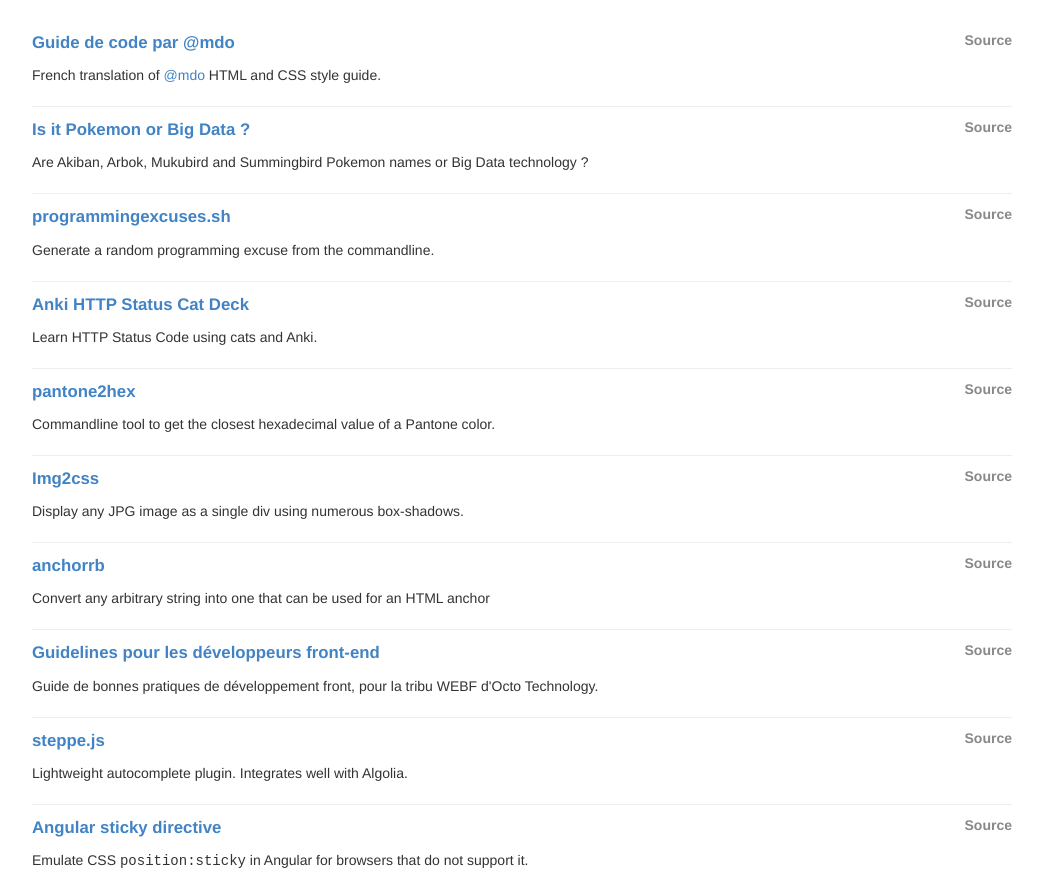
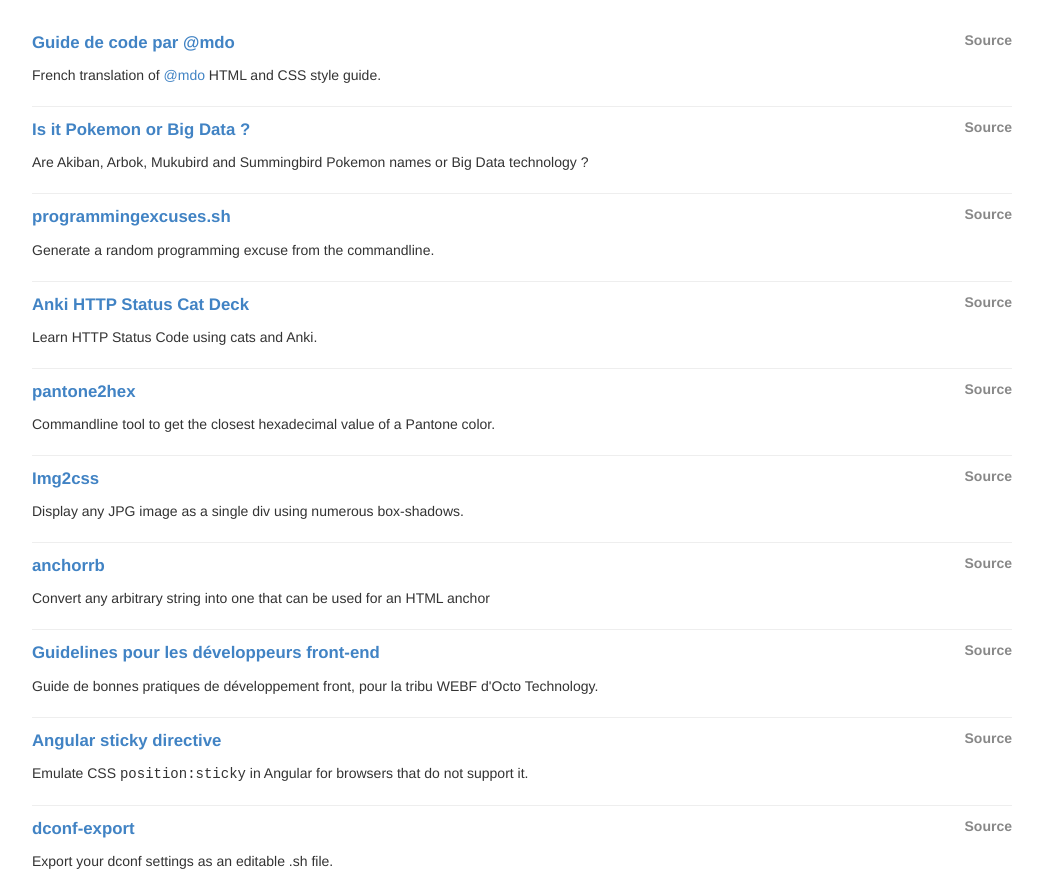
Before and after one commit to pixelastic/projects.pixelastic.com, a plain HTML site: page index.html in a window 1280 px wide. Shown: the part 63-952 px from the top of the page, without its empty margins (118-1161 px from the left). Drawn offline with Linux system fonts and the light colour scheme.

Commit message:
Removing steppe.js

```diff
--- a/index.html
+++ b/index.html
@@ -93,15 +93,6 @@
 
       <li class="project">
         <h3 class="project-title">
-          <a href="https://github.com/pixelastic/steppe.js">steppe.js</a>
-        </h3>
-        <a href="https://github.com/pixelastic/steppe.js" class="project-source">Source</a>
-        <div class="project-description">
-          Lightweight autocomplete plugin. Integrates well with Algolia.
-        </div>
-      </li>
-      <li class="project">
-        <h3 class="project-title">
           <a href="https://github.com/pixelastic/angular-sticky-directive">Angular sticky directive</a>
         </h3>
         <a href="https://github.com/pixelastic/angular-sticky-directive" class="project-source">Source</a>
```
